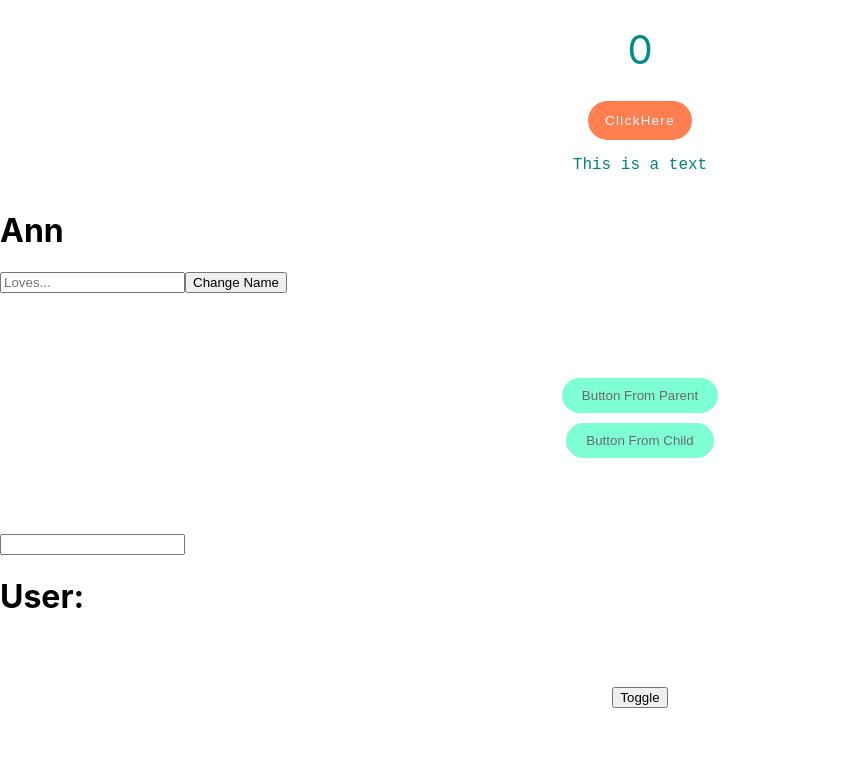
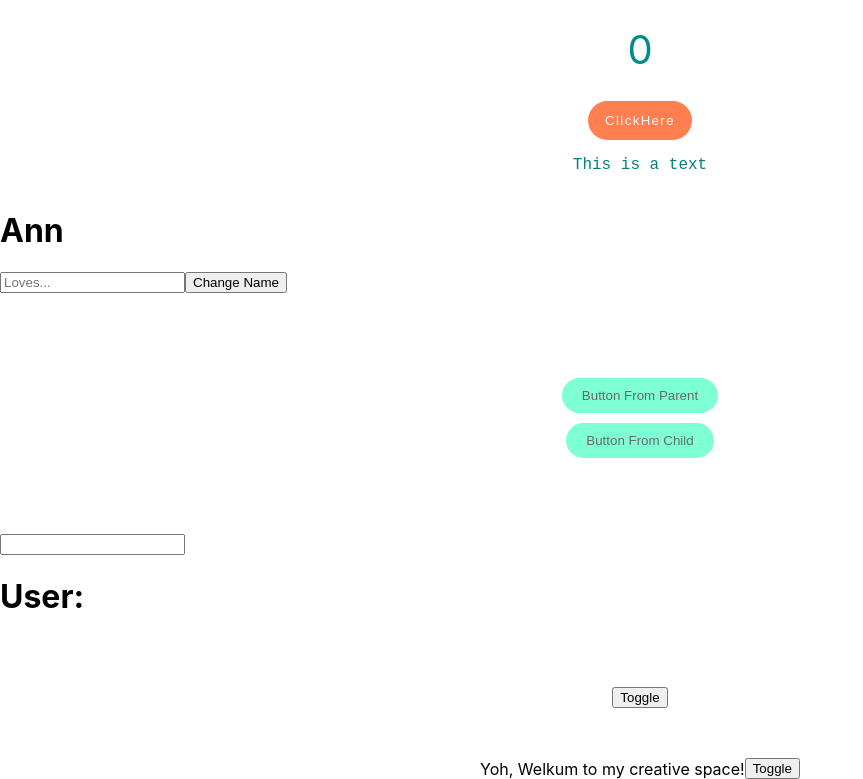
Before and after one commit to NjeriMuchiri/mealchanging-app, a React (Create React App) app: page / in a window 1280 px wide. Shown: the part 208-987 px from the top of the page, without its empty margins (0-863 px from the left). Before the commit the page ends 916 px from the top, so only its background shows below. Built offline with nearby package versions, Linux system fonts and the light colour scheme; no server answers; a web font is replaced by a local one.

Commit message:
Added the last usecallback hook

```diff
--- a/src/App.js
+++ b/src/App.js
@@ -8,6 +8,8 @@ import UseEffect from './Components/UseEffect';
 import UseReducer from './Components/UseReducer';
 import UseRef from './Components/UseRef';
 import LayoutEffect from './LayoutEffect';
+import UseCallback from './Components/UseCallback';
+
 // import culinary from './Images/culinaryd.jpg';
 // import restraunt from './Images/restrauntk.jpg';
 // import wine from './Images/wine5.JPG';
@@ -66,6 +68,7 @@ function App(){
       <LayoutEffect />
       <Context />
       <Memo />
+      <UseCallback />
       </>
   )
 }
--- /dev/null
+++ b/src/Components/Child.js
@@ -0,0 +1,11 @@
+import React, {useEffect} from 'react'
+
+function Child({ returnComment }) {
+    useEffect(() => {
+        console.log("FUNCTION WAS CALLED")
+    }, [returnComment])
+  return (
+    <div>{returnComment("Kashee")}</div>
+  )
+}
+export default Child;
--- /dev/null
+++ b/src/Components/UseCallback.js
@@ -0,0 +1,30 @@
+import axios from "axios";
+import React, {useState} from "react";
+import Child from "./Child";
+
+export default function useCallback() {
+    const [toggle,setToggle] = useState(false);
+    const[data,setData] = useState("Yoh, Welkum to my creative space!")
+
+    const returnComment = () =>{
+        return data;
+    }
+
+    return(
+        <>
+      <div className="App">
+         <Child returnComment = {returnComment}/>
+
+         <button
+          onClick={() => {
+              setToggle(!toggle)
+          }}
+         >
+             {""}
+          Toggle
+         </button>
+         {toggle && <h1>toggle</h1>}
+      </div>
+        </>
+    )
+}
```
